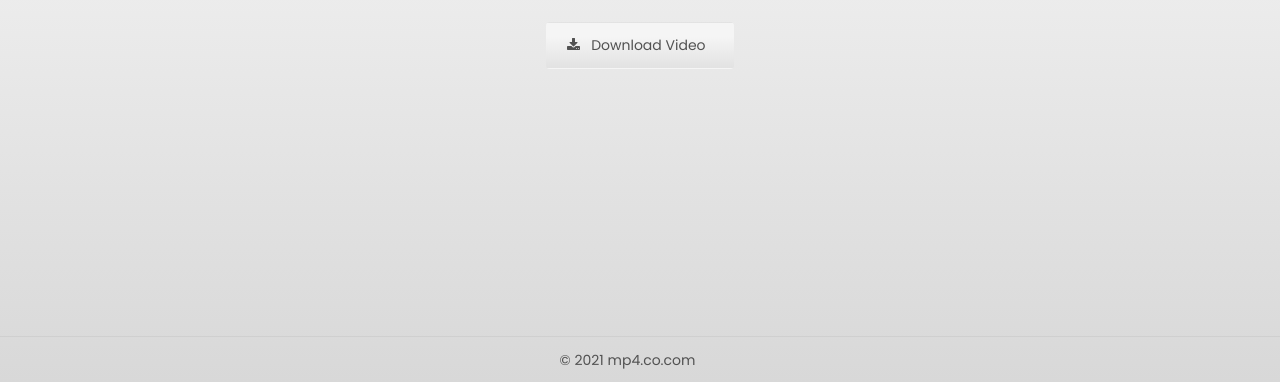
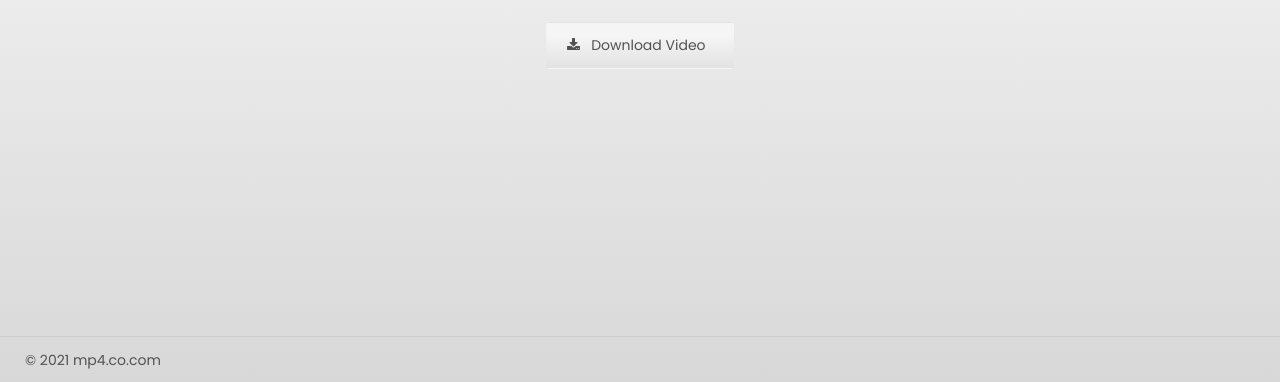
Before and after one commit to mebsic/mp4, a website: page index.html in a window 1280 px wide. Shown: the part 418-800 px from the top of the page. Drawn offline with Linux system fonts and the light colour scheme.

Commit message:
Update app

```diff
--- a/css/style.css
+++ b/css/style.css
@@ -123,6 +123,7 @@ section .footer {
     position: absolute;
     bottom: 0;
     left: 0;
+    right: 0;
     width: 100%;
     background: transparent;
 }
@@ -134,9 +135,6 @@ section .footer .row {
 
 section .footer .row.rowA {
     display: flex;
-    flex-direction: column;
-    align-items: center;
-    justify-content: center;
 }
 
 section .footer .row.rowA ul {
```
